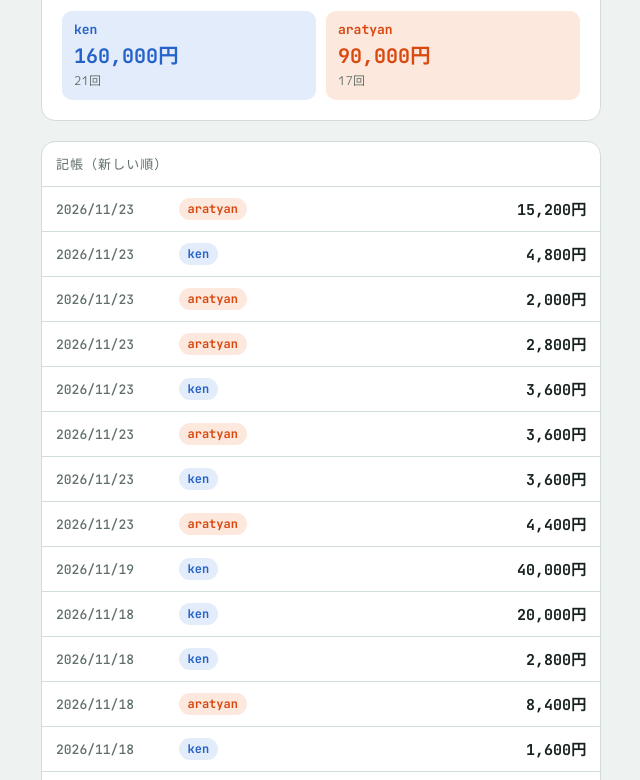
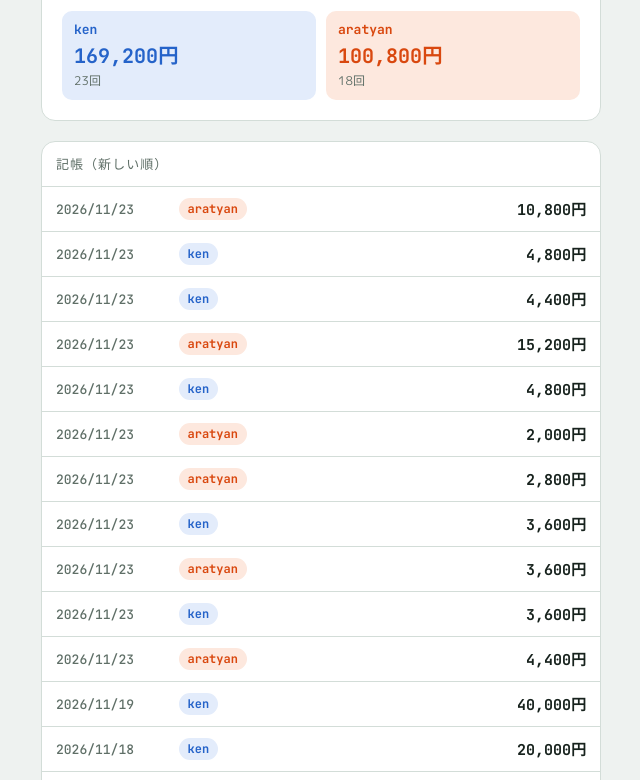
Before and after one commit to setoken06/dobon-kyosai, a plain HTML site: page index.html in a window 1280 px wide. Shown: the part 236-1016 px from the top of the page, without its empty margins (319-959 px from the left). Drawn offline with Linux system fonts and the light colour scheme; a web font is replaced by a local one.

Commit message:
記帳: ken 4400 / ken 4800 / aratyan 10800

```diff
--- a/index.html
+++ b/index.html
@@ -134,6 +134,9 @@ const ENTRIES = [
   { date: "2026-11-23", who: "aratyan", amount: 2000 },
   { date: "2026-11-23", who: "ken", amount: 4800 },
   { date: "2026-11-23", who: "aratyan", amount: 15200 },
+  { date: "2026-11-23", who: "ken", amount: 4400 },
+  { date: "2026-11-23", who: "ken", amount: 4800 },
+  { date: "2026-11-23", who: "aratyan", amount: 10800 },
 ];
 
 const $ = (id) => document.getElementById(id);
```
